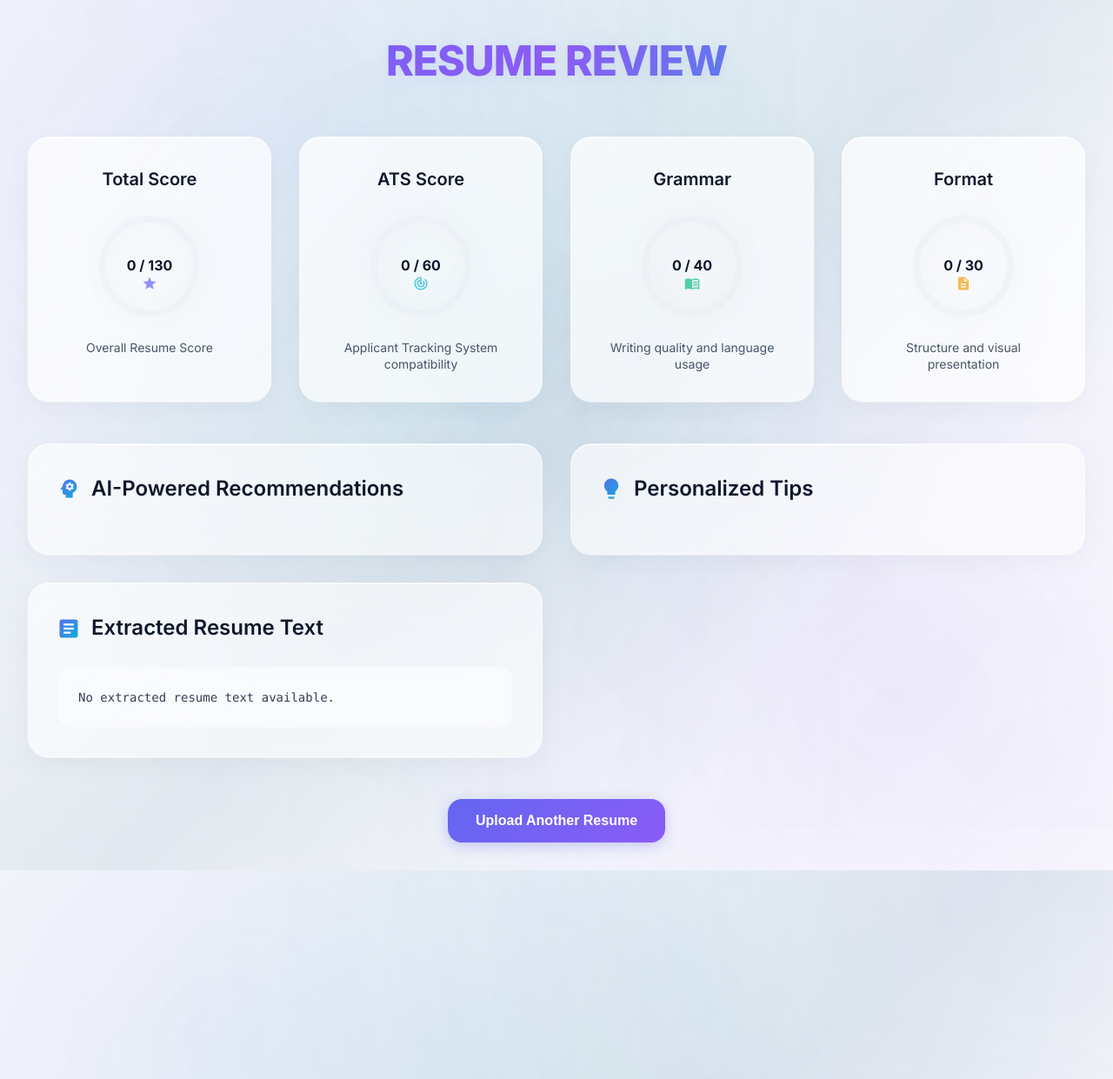
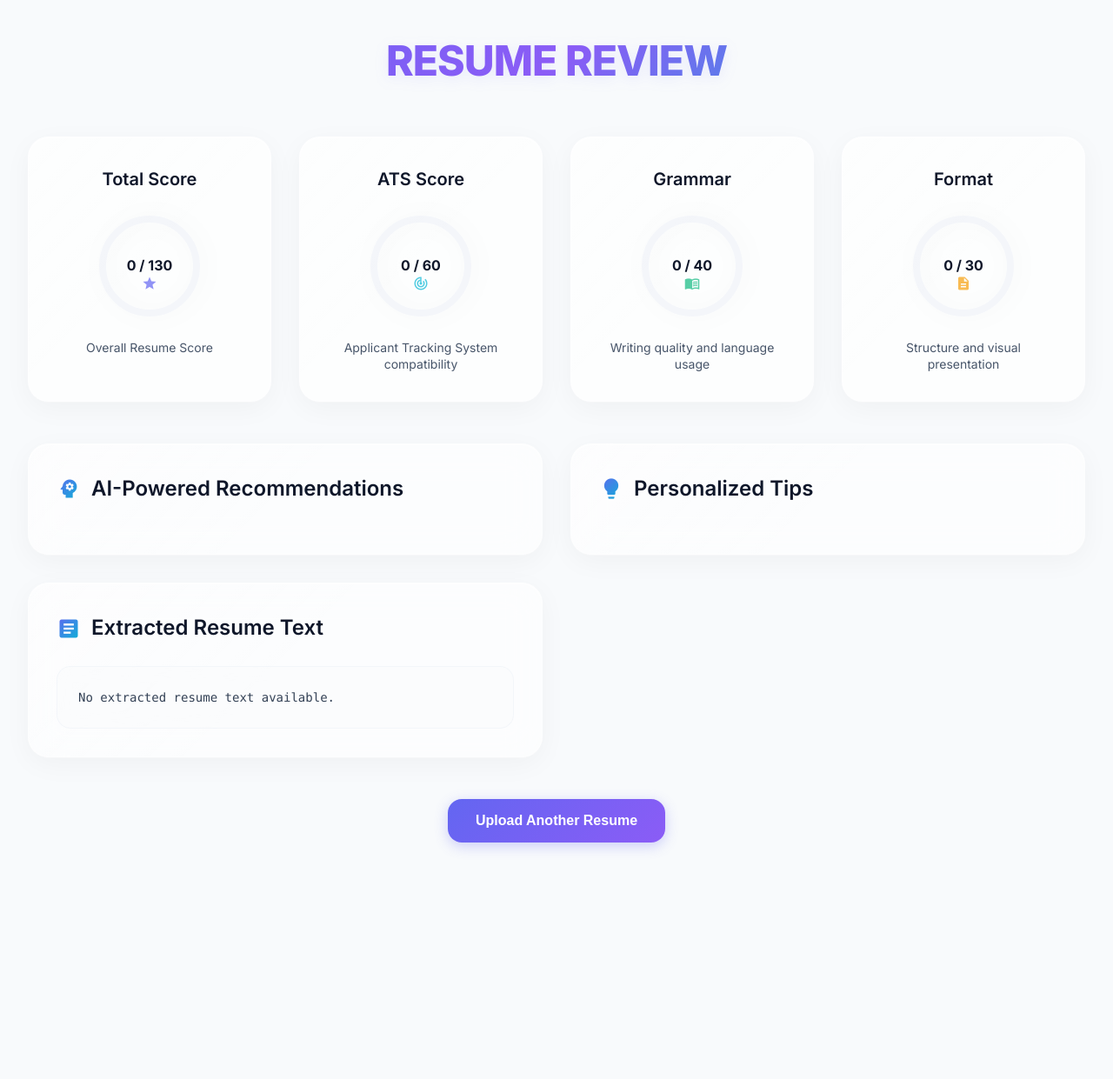
Before and after one commit to RishitTandon7/ResuMate, a Flask app: page /resume_review in a window 1280 px wide; the page is wider, and only the part inside the window is pictured. Shown: the top 1241 px of that part at 87% size. After the commit the page ends 978 px from the top of that part, so only its background shows below. Run offline with Flask 2, Linux system fonts and the light colour scheme.

Commit message:
Initial commit or update project files

```diff
--- a/templates/resume_review.html
+++ b/templates/resume_review.html
@@ -1,4 +1,4 @@
-<!DOCTYPE html>
+  <!DOCTYPE html>
 <html lang="en">
 <head>
   <meta charset="UTF-8" />
@@ -37,12 +37,14 @@
 
     body {
       font-family: 'Inter', sans-serif;
-      background:
+      /* Disabled complex background animations for performance */
+      /* background:
         radial-gradient(circle at 20% 20%, rgba(99, 102, 241, 0.08) 0%, transparent 50%),
         radial-gradient(circle at 80% 80%, rgba(139, 92, 246, 0.08) 0%, transparent 50%),
         radial-gradient(circle at 40% 40%, rgba(16, 185, 129, 0.06) 0%, transparent 50%),
         radial-gradient(circle at 60% 10%, rgba(6, 182, 212, 0.04) 0%, transparent 50%),
-        linear-gradient(135deg, #f8fafc 0%, #f1f5f9 25%, #e2e8f0 50%, #f8fafc 75%, #ffffff 100%);
+        linear-gradient(135deg, #f8fafc 0%, #f1f5f9 25%, #e2e8f0 50%, #f8fafc 75%, #ffffff 100%); */
+      background: #f8fafc;
       color: var(--gray-900);
       line-height: 1.6;
       min-height: 100vh;
@@ -58,11 +60,12 @@
       left: -50%;
       width: 200%;
       height: 200%;
-      background:
+      /* Disabled background animations for performance */
+      /* background:
         radial-gradient(circle at 25% 25%, rgba(99, 102, 241, 0.03) 0%, transparent 40%),
         radial-gradient(circle at 75% 75%, rgba(139, 92, 246, 0.03) 0%, transparent 40%),
-        radial-gradient(circle at 50% 50%, rgba(6, 182, 212, 0.02) 0%, transparent 40%);
-      animation: gentleFloat 25s ease-in-out infinite;
+        radial-gradient(circle at 50% 50%, rgba(6, 182, 212, 0.02) 0%, transparent 40%); */
+      /* animation: gentleFloat 25s ease-in-out infinite; */
       z-index: -2;
     }
 
@@ -73,10 +76,11 @@
       left: 0;
       right: 0;
       bottom: 0;
-      background:
+      /* Disabled background animations for performance */
+      /* background:
         linear-gradient(90deg, transparent 30%, rgba(255, 255, 255, 0.02) 50%, transparent 70%),
-        linear-gradient(45deg, transparent 30%, rgba(99, 102, 241, 0.01) 50%, transparent 70%);
-      animation: meshShimmer 15s ease-in-out infinite;
+        linear-gradient(45deg, transparent 30%, rgba(99, 102, 241, 0.01) 50%, transparent 70%); */
+      /* animation: meshShimmer 15s ease-in-out infinite; */
       z-index: -1;
       pointer-events: none;
     }
@@ -133,7 +137,8 @@
 
     .score-box {
       background: rgba(255, 255, 255, 0.7);
-      backdrop-filter: blur(20px);
+      /* Removed backdrop-filter for performance */
+      /* backdrop-filter: blur(20px); */
       border-radius: 24px;
       padding: 2rem;
       box-shadow:
@@ -578,7 +583,7 @@
           AI-Powered Recommendations
         </h2>
         <div class="ai-suggestions-list">
-          {% for suggestion in feedback %}
+          {% for suggestion in feedback[:3] %}
           <div class="ai-suggestion-item">
             <span class="material-icons ai-icon">check_circle</span>
             <div>{{ suggestion }}</div>
@@ -594,7 +599,7 @@
           Personalized Tips
         </h2>
         <ul>
-          {% for tip in tips %}
+          {% for tip in tips[:3] %}
           <li>{{ tip }}</li>
           {% endfor %}
         </ul>
@@ -630,14 +635,14 @@
     }
 
     function animateScoreRings() {
-      document.querySelectorAll('.score-card').forEach((card, index) => {
+      document.querySelectorAll('.score-box').forEach((card, index) => {
         setTimeout(() => {
           const score = parseFloat(card.dataset.score || 0);
           const max = parseFloat(card.dataset.max || 100);
           const percentage = Math.min(score / max, 1);
 
-          const progressCircle = card.querySelector('.score-progress');
-          const circumference = 2 * Math.PI * 80; // r = 80
+          const progressCircle = card.querySelector('.progress-ring__circle');
+          const circumference = 2 * Math.PI * 54; // r = 54
 
           progressCircle.style.strokeDasharray = circumference;
           progressCircle.style.strokeDashoffset = circumference;
@@ -652,45 +657,52 @@
     }
 
     function setupInteractiveEffects() {
-      // Advanced mouse tracking with perspective
-      document.addEventListener('mousemove', handleMouseMove);
+      // Removed mouse tracking and floating particle effects for smoother UI
+      // document.addEventListener('mousemove', handleMouseMove);
 
-      // Floating particle effects
-      document.querySelectorAll('.score-card, .section-card').forEach(card => {
-        card.addEventListener('mouseenter', createFloatingParticles);
-        card.addEventListener('mouseleave', resetCardTransform);
-      });
+      // document.querySelectorAll('.score-card, .section-card').forEach(card => {
+      //   card.addEventListener('mouseenter', createFloatingParticles);
+      //   card.addEventListener('mouseleave', resetCardTransform);
+      // });
     }
 
-    function handleMouseMove(e) {
-      const cards = document.querySelectorAll('.score-card, .section-card');
+    // Disabled scroll parallax effect for performance
+    // window.addEventListener('scroll', () => {
+    //   const scrolled = window.pageYOffset;
+    //   const rate = scrolled * -0.5;
+    //   document.body.style.transform = `translateY(${rate}px)`;
+    // });
 
-      cards.forEach(card => {
-        const rect = card.getBoundingClientRect();
-        const x = e.clientX - rect.left;
-        const y = e.clientY - rect.top;
+    // Disabled mousemove handler for performance
+    // function handleMouseMove(e) {
+    //   const cards = document.querySelectorAll('.score-card, .section-card');
 
-        const centerX = rect.width / 2;
-        const centerY = rect.height / 2;
+    //   cards.forEach(card => {
+    //     const rect = card.getBoundingClientRect();
+    //     const x = e.clientX - rect.left;
+    //     const y = e.clientY - rect.top;
 
-        const rotateX = (y - centerY) / 15;
-        const rotateY = (centerX - x) / 15;
+    //     const centerX = rect.width / 2;
+    //     const centerY = rect.height / 2;
 
-        if (x >= 0 && x <= rect.width && y >= 0 && y <= rect.height) {
-          card.style.transform = `
-            perspective(1000px)
-            rotateX(${rotateX}deg)
-            rotateY(${rotateY}deg)
-            translateZ(20px)
-            scale(1.02)
-          `;
-        }
-      });
-    }
+    //     const rotateX = (y - centerY) / 15;
+    //     const rotateY = (centerX - x) / 15;
 
-    function resetCardTransform(e) {
-      e.currentTarget.style.transform = '';
-    }
+    //     if (x >= 0 && x <= rect.width && y >= 0 && y <= rect.height) {
+    //       card.style.transform = `
+    //         perspective(1000px)
+    //         rotateX(${rotateX}deg)
+    //         rotateY(${rotateY}deg)
+    //         translateZ(20px)
+    //         scale(1.02)
+    //       `;
+    //     }
+    //   });
+    // }
+
+    // function resetCardTransform(e) {
+    //   e.currentTarget.style.transform = '';
+    // }
 
     function createFloatingParticles(e) {
       const rect = e.currentTarget.getBoundingClientRect();
@@ -768,12 +780,17 @@
     document.head.appendChild(particleStyleSheet);
 
     // Add subtle parallax effect to background
-    window.addEventListener('scroll', () => {
-      const scrolled = window.pageYOffset;
-      const rate = scrolled * -0.5;
+    // Disabled parallax scroll effect for smoother UI
+    // window.addEventListener('scroll', () => {
+    //   const scrolled = window.pageYOffset;
+    //   const rate = scrolled * -0.5;
 
-      document.body.style.transform = `translateY(${rate}px)`;
-    });
+    //   document.body.style.transform = `translateY(${rate}px)`;
+    // });
+
+    // New card-based UI for recommendations section instead of scroll animation
+    // Undoing previous changes to restore original recommendations section
+    // No dynamic card creation, restore original template rendering
   </script>
 </body>
 </html>
```
Also changed, not shown: static/style.css (line endings or trailing spaces), templates/extracted_text.html (line endings or trailing spaces), templates/index.html (line endings or trailing spaces), templates/uploading.html (line endings or trailing spaces), utils/__init__.py (line endings or trailing spaces), utils/ai_feedback.py (line endings or trailing spaces), utils/parser.py (line endings or trailing spaces), utils/scorer.py (line endings or trailing spaces).
